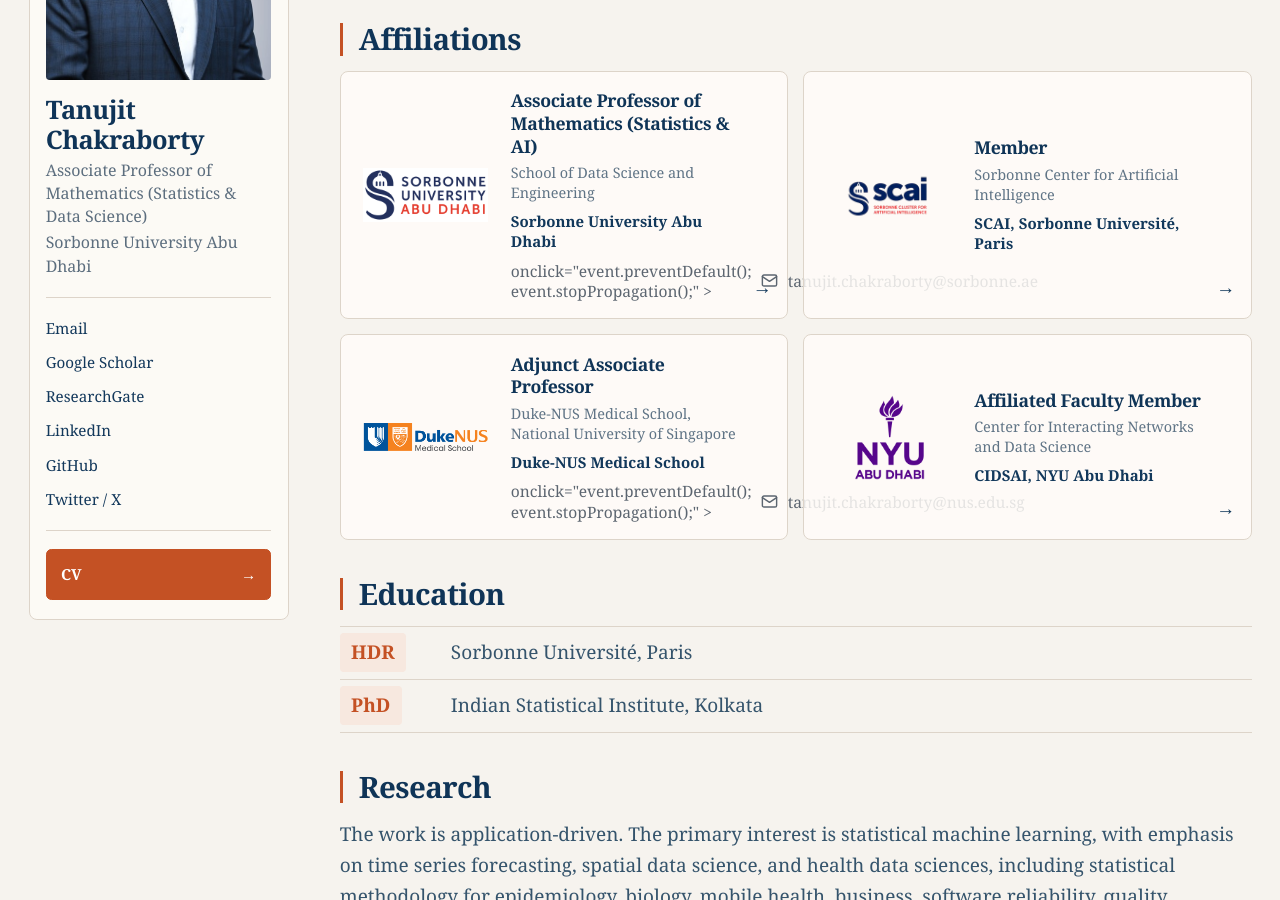
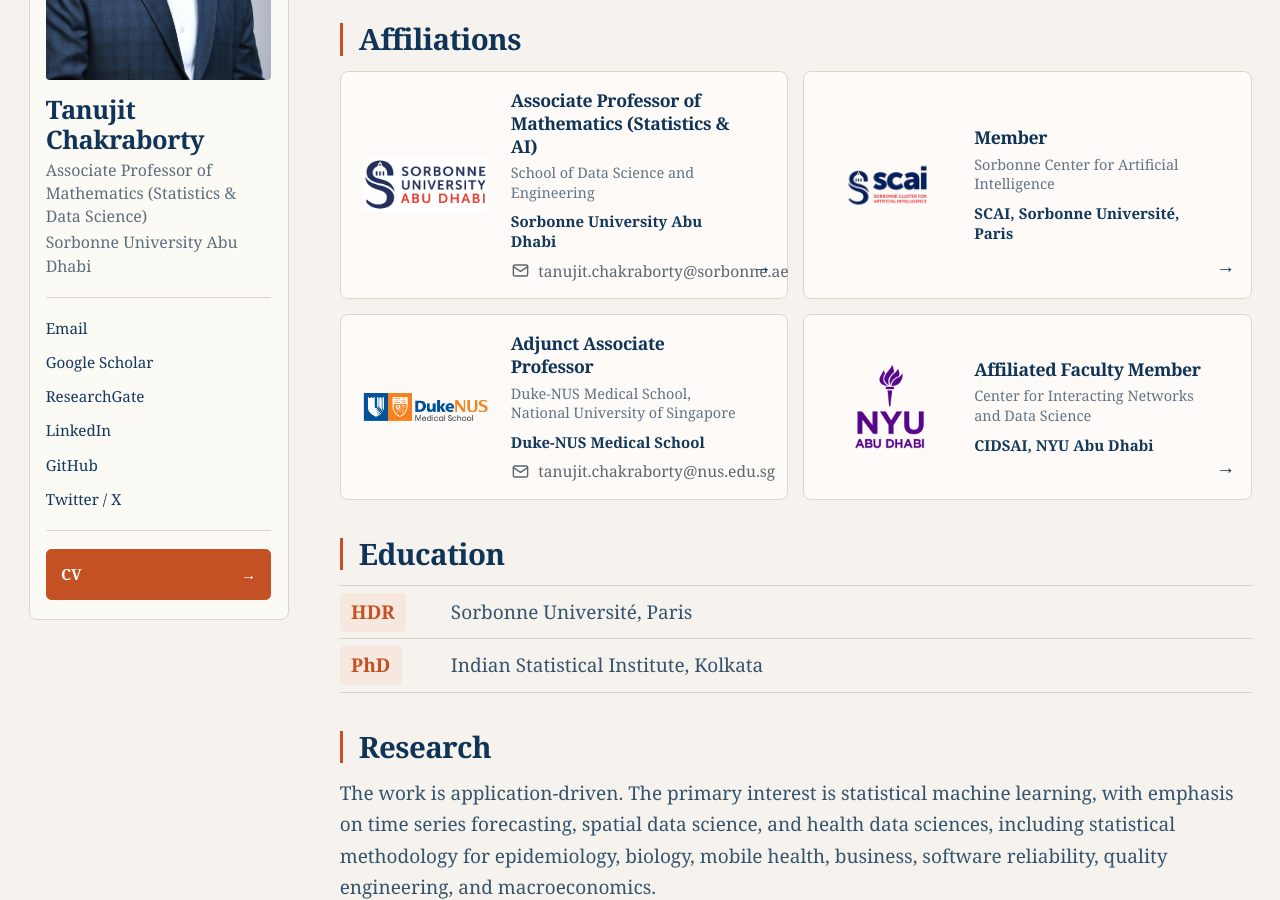
Before and after one commit to ctanujit/ctanujit.github.io, a Jekyll site: the page built from index.md, in a window 1280 px wide and 900 px high, scrolled down 337 px. Built offline with Jekyll 4.4.1, drawn with Linux system fonts in a browser that asks for light colours; some web fonts are replaced.

Commit message:
Fix email span class attribute formatting

```diff
--- a/index.md
+++ b/index.md
@@ -42,7 +42,7 @@ permalink: /
 
                 {% if item.email and item.email != "" %}
                   <span
-                    class="home-affiliation-email">
+                    class="home-affiliation-email"
                     onclick="event.preventDefault(); event.stopPropagation();"
                   >
                     <svg viewBox="0 0 24 24" aria-hidden="true">
```
